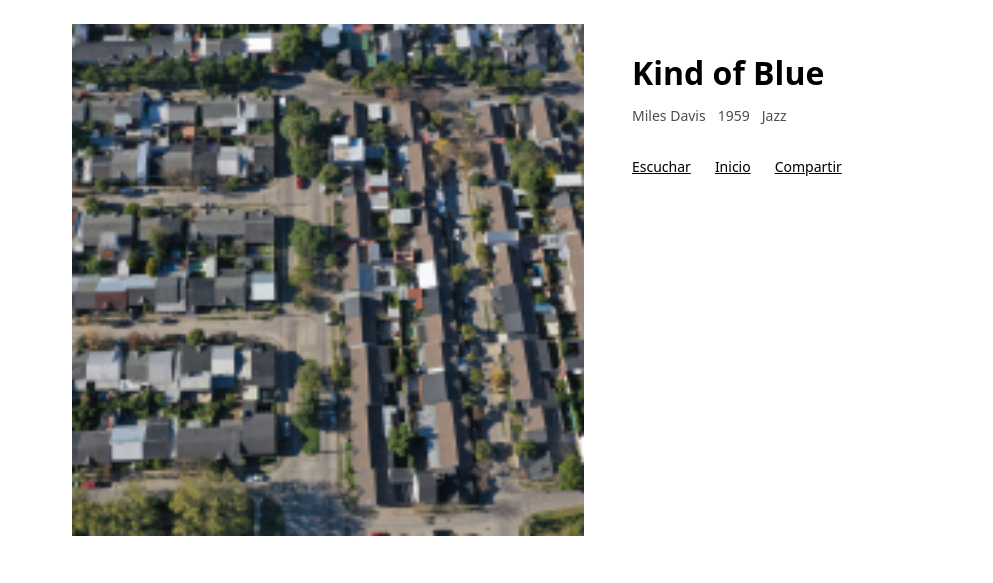
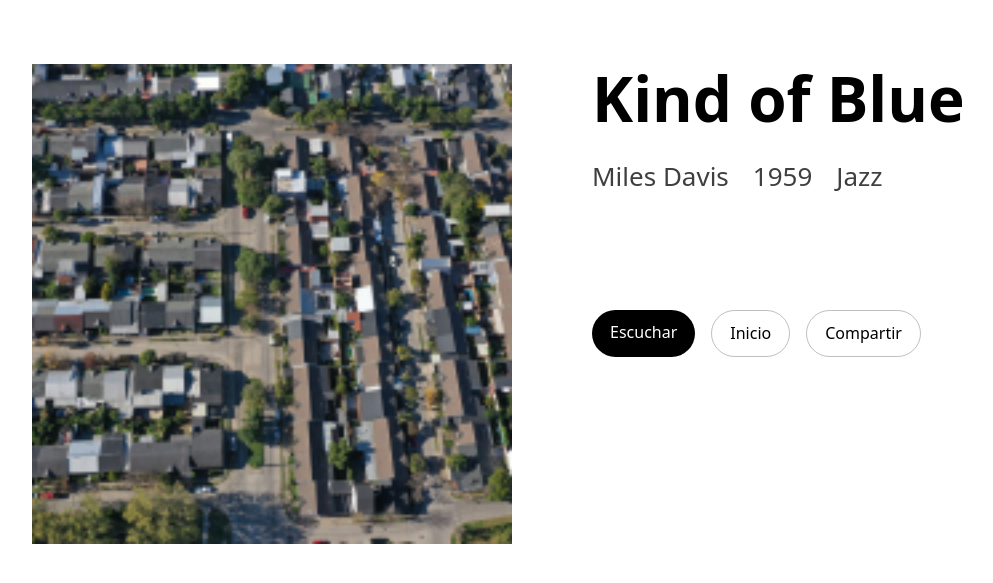
Before and after one commit to gsplay/undisco, a Jekyll site: the page built from discos/kind-of-blue.md, in a window 1280 px wide. Shown: the top 583 px of the page, without its empty margins (112-1105 px from the left). Built offline with Jekyll 4.4.1, drawn with Linux system fonts in a browser that asks for light colours.

Commit message:
Update main.css

```diff
--- a/assets/css/main.css
+++ b/assets/css/main.css
@@ -1,97 +1,157 @@
+/* RESET BÁSICO */
+
 * {
   box-sizing: border-box;
+  margin: 0;
+  padding: 0;
+}
+
+html {
+  font-size: 16px;
 }
 
 body {
-  margin: 0;
   font-family: system-ui, -apple-system, BlinkMacSystemFont, "Segoe UI", sans-serif;
   background: #ffffff;
   color: #000000;
+  line-height: 1.6;
 }
 
+/* CONTENEDOR PRINCIPAL */
+
 .disco-entry {
-  max-width: 960px;
-  margin: 0 auto;
+  max-width: 100%;
   padding: 24px;
   display: flex;
   flex-direction: column;
-  gap: 32px;
+  align-items: center;
 }
 
-/* COVER */
+/* PORTADA */
 
 .cover {
-  display: flex;
-  justify-content: center;
+  width: 100%;
+  margin-bottom: 32px;
 }
 
 .cover img {
-  width: 90%;
-  max-width: 360px;
+  width: 100%;
+  max-width: 480px;
   height: auto;
   display: block;
+  margin: 0 auto;
 }
 
-/* CONTENT */
+/* CONTENIDO */
+
+.content {
+  width: 100%;
+  max-width: 640px;
+}
+
+/* TÍTULO */
 
 .content h1 {
-  font-size: 28px;
-  margin-bottom: 12px;
-  font-weight: 600;
+  font-size: 2.25rem;
+  line-height: 1.2;
+  margin-bottom: 16px;
 }
+
+/* META */
 
 .meta {
   display: flex;
+  flex-wrap: wrap;
   gap: 12px;
-  font-size: 14px;
-  opacity: 0.7;
-  margin-bottom: 24px;
-}
-
-.text {
-  font-size: 16px;
-  line-height: 1.6;
+  font-size: 1rem;
+  opacity: 0.75;
   margin-bottom: 32px;
 }
 
-/* ACTIONS */
+/* TEXTO (OPCIONAL) */
+
+.text {
+  font-size: 1rem;
+  line-height: 1.7;
+  margin-bottom: 40px;
+}
+
+/* ACCIONES */
 
 .actions {
   display: flex;
-  gap: 24px;
-  font-size: 14px;
+  flex-wrap: wrap;
+  gap: 16px;
 }
 
-.actions a,
-.actions button {
-  background: none;
-  border: none;
-  padding: 0;
-  color: #000;
-  text-decoration: underline;
+/* BOTONES */
+
+.btn {
+  font-size: 1.0625rem; /* ~17px */
+  padding: 10px 18px;
+  border-radius: 999px;
+  text-decoration: none;
+  font: inherit;
   cursor: pointer;
-  font: inherit;
+  background: transparent;
+}
+
+.btn.primary {
+  background: #000000;
+  color: #ffffff;
+}
+
+.btn.subtle {
+  border: 1px solid rgba(0, 0, 0, 0.25);
+  color: #000000;
 }
 
 /* DESKTOP */
 
 @media (min-width: 768px) {
   .disco-entry {
-    flex-direction: row;
-    align-items: flex-start;
-    gap: 48px;
+    max-width: 1088px;
+    margin: 0 auto;
+    padding: 64px 32px;
+    display: grid;
+    grid-template-columns: 512px 512px;
+    gap: 64px;
+    align-items: start;
+  }
+
+  .cover {
+    margin-bottom: 0;
   }
 
   .cover img {
     width: 512px;
-    max-width: 512px;
   }
 
   .content {
-    max-width: 420px;
+    max-width: none;
+    display: flex;
+    flex-direction: column;
+    justify-content: center;
   }
 
   .content h1 {
-    font-size: 32px;
+    font-size: 3.875rem; /* ~62px */
+    line-height: 1.1;
+    margin-bottom: 24px;
+  }
+
+  .meta {
+    font-size: 1.625rem; /* ~26px */
+    gap: 24px;
+    margin-bottom: 40px;
+  }
+
+  .text {
+    font-size: 1.125rem;
+    max-width: 48ch;
+  }
+
+  .actions {
+    margin-top: 32px;
   }
 }
```
